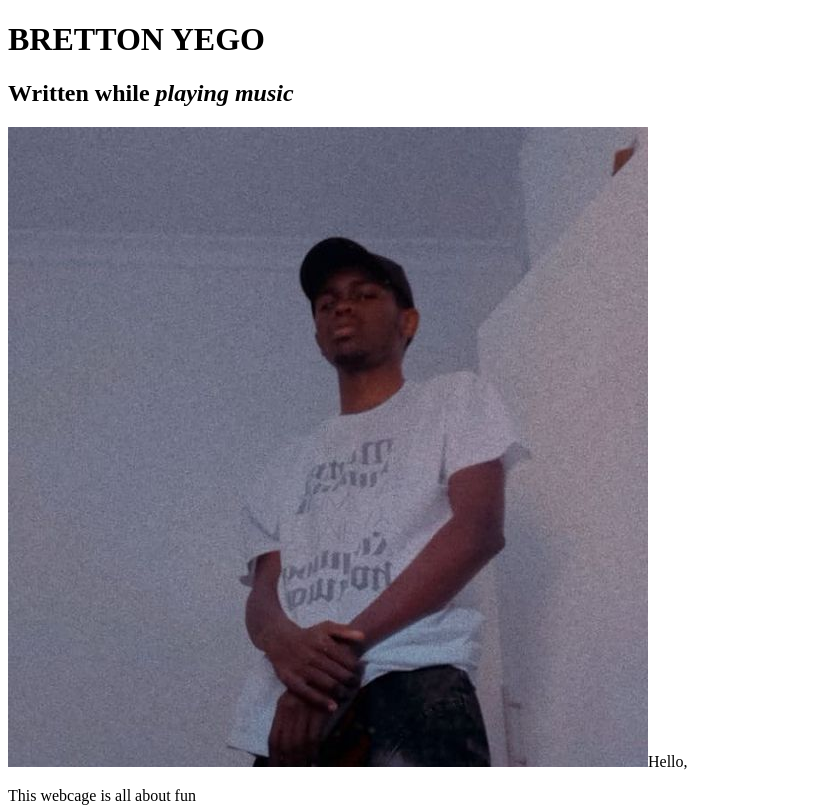
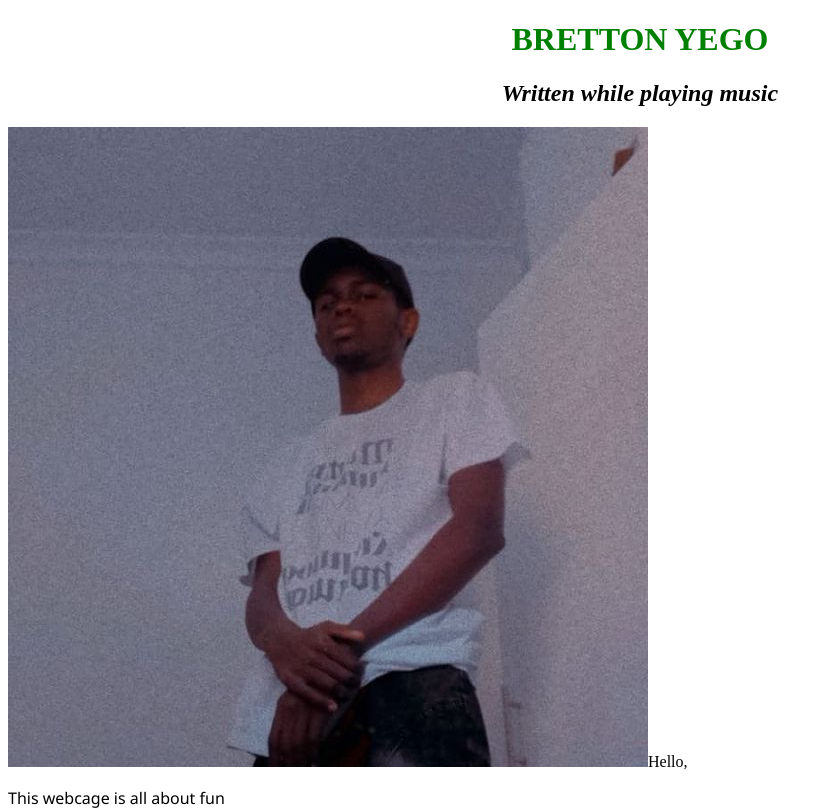
Before and after one commit to BrettonYEGO/byk-project, a plain HTML site: page index.html in a window 1280 px wide. Shown: the top 812 px of the page, without its empty margins (0-833 px from the left). Drawn offline with Linux system fonts and the light colour scheme.

Commit message:
add styles to pargraph and head

```diff
--- a/CSS/styles.css
+++ b/CSS/styles.css
@@ -0,0 +1,17 @@
+h1 {
+  color: green;
+  text-align: center;
+  text-decoration: hotpink;
+
+}
+h2{
+  color: black;
+  text-align: center;
+  font-style: oblique;
+}
+p{
+  font-family: 'Segoe UI', Tahoma, Geneva, Verdana, sans-serif;
+}
+ul{
+  line-height: 40px;
+}
--- a/index.html
+++ b/index.html
@@ -2,6 +2,7 @@
 <html>
   <head>
     <title>BRETTON YEGO!</title>
+    <link href="CSS/styles.css" rel="stylesheet" type="text/css">
   </head>
     <h1>BRETTON YEGO</h1>
     <H2>Written while <em>playing music</em></H2>
```
